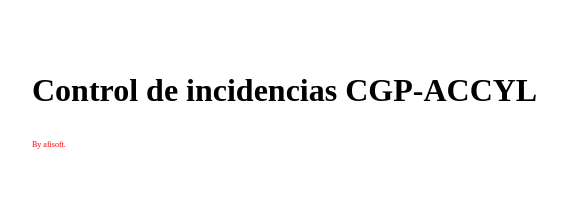
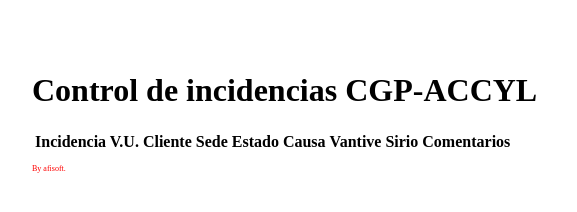
Before and after one commit to franiglal/control-incidencias, a plain HTML site: page frontend/listado.html in a window 1280 px wide. Shown: the full height of the page, 208-785 px from the left. Drawn offline with Linux system fonts and the light colour scheme; a web font is replaced by a local one.

Commit message:
Se agrega la estructura de la tabla. se agrega en el formulario la sede y se arregla errores de sintaxis en html

```diff
--- a/frontend/css/incidencias.css
+++ b/frontend/css/incidencias.css
@@ -49,7 +49,7 @@
 
 }
 
-.cliente, .estado, .causa, .vantive, .sirio, .comentarios{
+.cliente, .sede, .estado, .causa, .vantive, .sirio, .comentarios{
 	margin-top: 10px;
 }
 
--- a/frontend/listado.html
+++ b/frontend/listado.html
@@ -13,7 +13,24 @@
         <img src="images/escudo-jcyl.gif" alt="logotipo"/>
       </figure>
     </header>
-    </secttion>
+    <section class="tabla">
+      <div class="contenedor">
+        <table>
+        <thead>
+          <tr>
+            <th>Incidencia V.U.</th>
+            <th>Cliente</th>
+            <th>Sede</th>
+            <th>Estado</th>
+            <th>Causa</th>
+            <th>Vantive</th>
+            <th>Sirio</th>
+            <th>Comentarios</th>
+          </tr>
+        </thead>
+        </table>
+      </div>
+    </section>
     <footer class="footer">
       <div class="contenedor">
         By afisoft.
```
Also changed, not shown: frontend/formulario.html (+6 -2 lines), frontend/index.html (+2 -3 lines), 1 other file.
